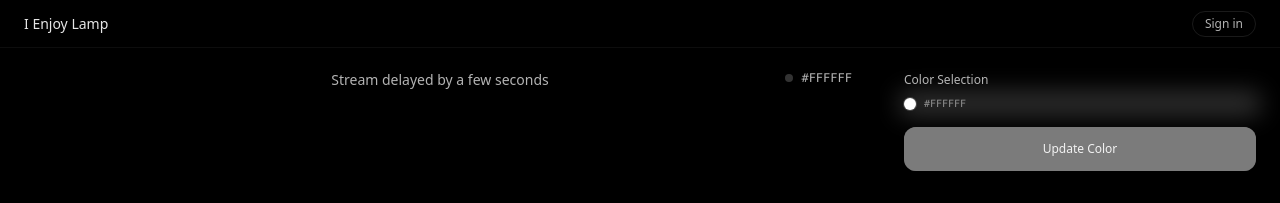
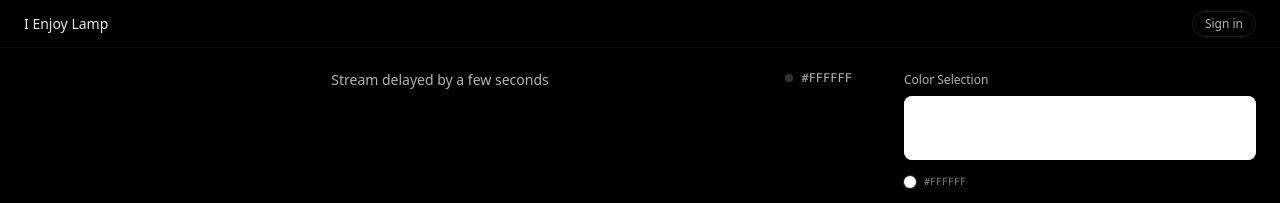
Before and after one commit to burkeholland/i-enjoy-lamp-v2, a Vue app: page / in a window 1280 px wide. Shown: the top 203 px of the page. Built offline with nearby package versions, Linux system fonts and the light colour scheme; no server answers.

Commit message:
refactor LampControls component for cleaner input handling and improved styling

```diff
--- a/src/components/LampControls.vue
+++ b/src/components/LampControls.vue
@@ -6,9 +6,6 @@ const { currentColor } = usePusher();
 const pendingColor = ref(currentColor.value);
 const isUpdating = ref(false);
 const error = ref(null);
-
-// Add ref for color input
-const colorInput = ref(null);
 
 function handleColorInput(event) {
   pendingColor.value = event.target.value;
@@ -31,13 +28,6 @@ async function handleSetClick() {
     isUpdating.value = false;
   }
 }
-
-// Computed gradients for visual effects
-const gradients = computed(() => ({
-  preview: `linear-gradient(45deg, ${pendingColor.value}22, ${pendingColor.value}44)`,
-  hover: `linear-gradient(to right, ${pendingColor.value}11, ${pendingColor.value}33)`,
-  button: `linear-gradient(165deg, transparent, ${pendingColor.value}22)`,
-}));
 </script>
 
 <template>
@@ -47,22 +37,13 @@ const gradients = computed(() => ({
       <div class="text-xs font-medium text-white/70">Color Selection</div>
 
       <!-- Color Input -->
-      <div class="group/picker relative">
-        <!-- Background Glow -->
-        <div
-          class="absolute -inset-1 opacity-20 blur-md transition-colors duration-500"
-          :style="{ backgroundColor: pendingColor }"
-        ></div>
-
-        <!-- Main Input Area -->
       <div class="relative">
         <input
           type="color"
-            ref="colorInput"
           v-model="pendingColor"
           :disabled="isUpdating"
           @input="handleColorInput"
-            class="absolute inset-0 w-full h-full opacity-0 cursor-pointer"
+          class="w-full h-16 rounded-lg cursor-pointer"
         />
       </div>
 
@@ -80,7 +61,6 @@ const gradients = computed(() => ({
           class="text-xs text-white/40"
         >
           Press update to apply
-          </div>
         </div>
       </div>
     </div>
```
Lines whose indentation alone changed are shown as unchanged.
